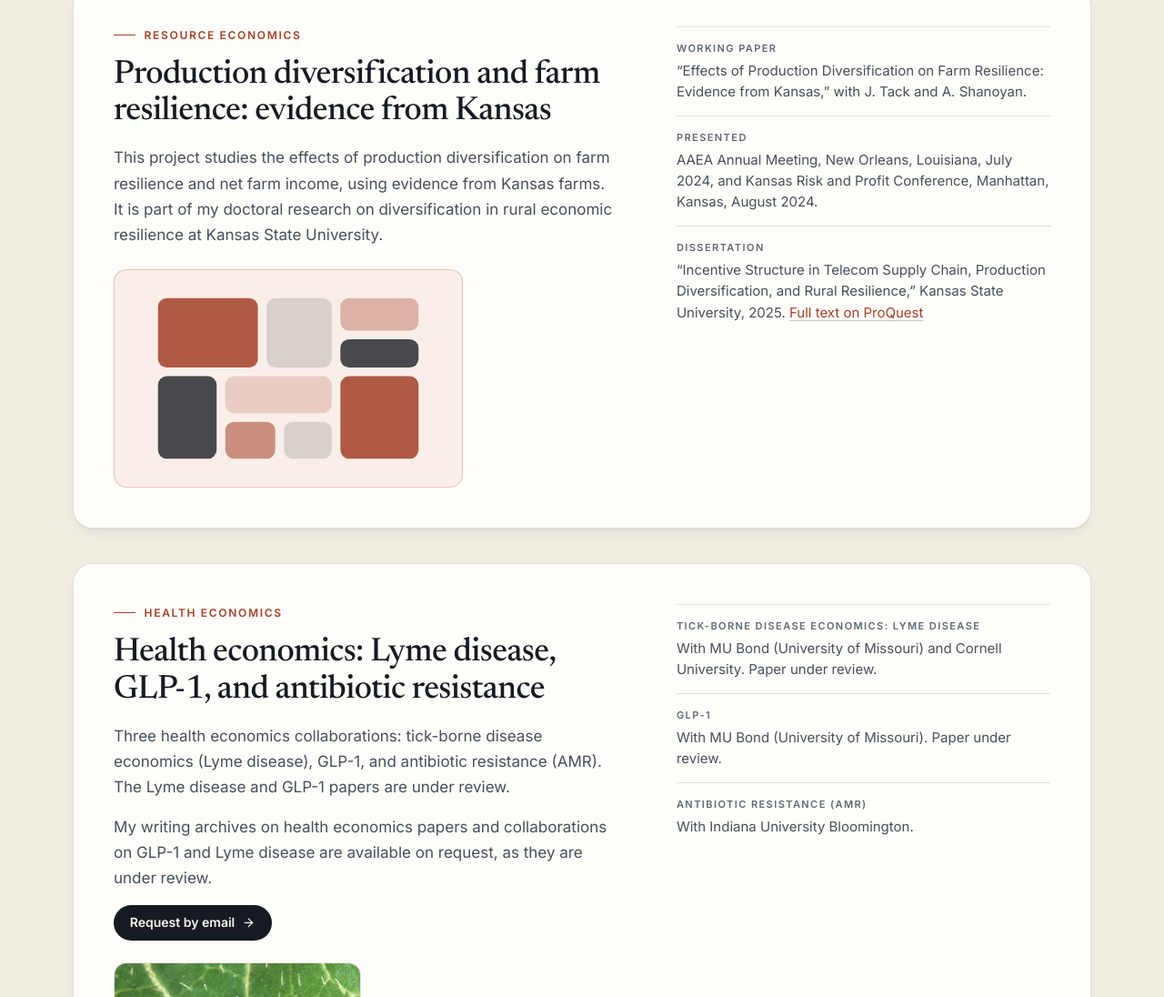
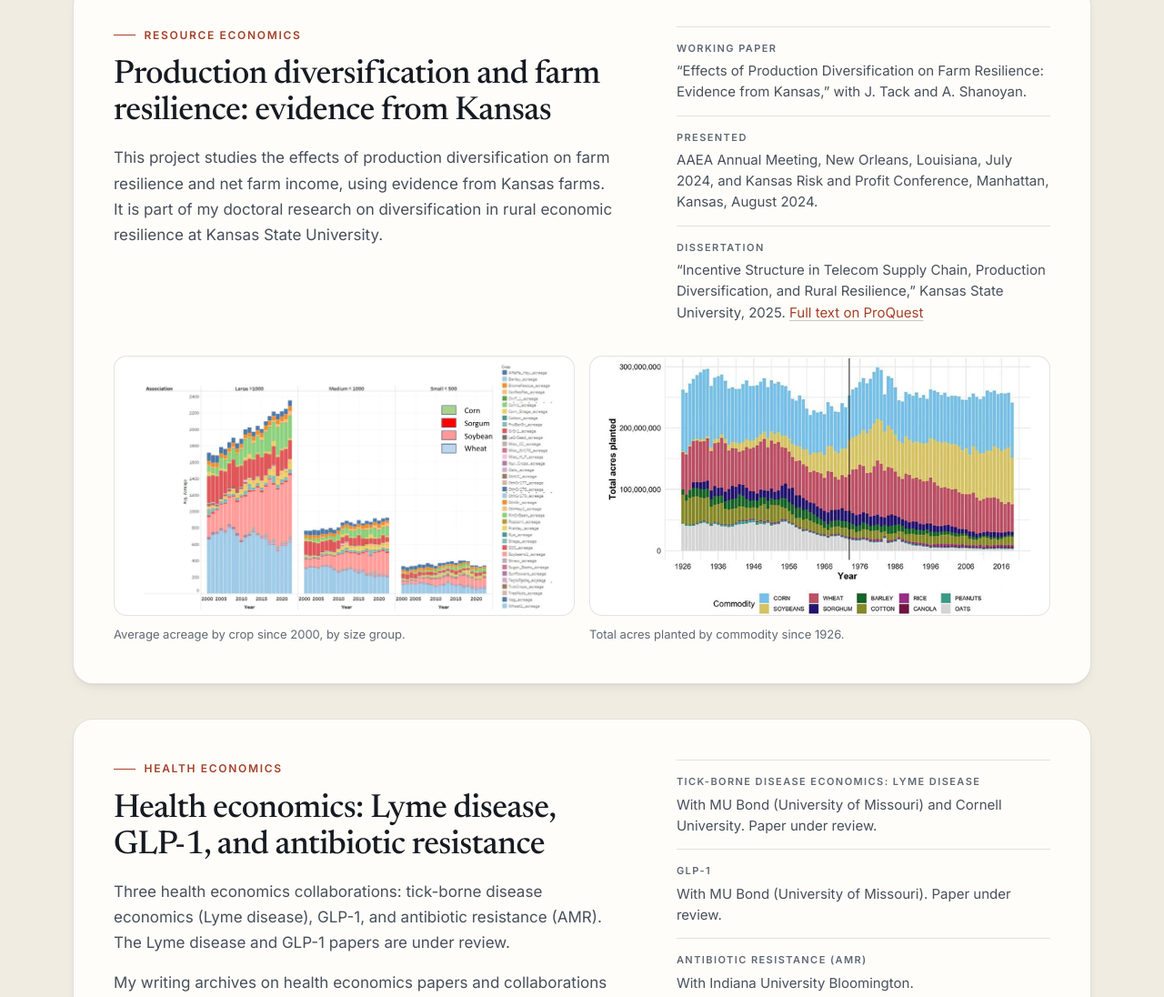
Before and after one commit to prinkashar/prinkashar.github.io, a plain HTML site: page projects.html in a window 1280 px wide. Shown: the part 1511-2607 px from the top of the page at 91% size. Drawn offline with Linux system fonts and the light colour scheme.

Commit message:
Update website
Co-Authored-By: Claude Opus 5.5 <noreply@anthropic.com>

```diff
--- a/assets/css/style.css
+++ b/assets/css/style.css
@@ -959,19 +959,6 @@ a.card--media:hover .card__media img {
   transform: scale(1.035);
 }
 
-.card__media--art {
-  display: grid;
-  place-items: center;
-  background: var(--feature);
-  color: var(--accent);
-}
-
-.card__media--art svg {
-  display: block;
-  width: 100%;
-  height: 100%;
-}
-
 /* photographs are framed on their subject rather than on their top edge */
 .card__media--photo img {
   object-position: 50% 55%;
@@ -1437,22 +1424,6 @@ figcaption {
 .project__intro p:not(.eyebrow) {
   margin-top: 1rem;
   color: var(--ink-2);
-}
-
-.project__art {
-  max-width: 24rem;
-  margin-top: 1.5rem;
-  aspect-ratio: 16 / 10;
-  overflow: hidden;
-  border: 1px solid var(--feature-line);
-  border-radius: var(--radius);
-  background: var(--feature);
-}
-
-.project__art svg {
-  display: block;
-  width: 100%;
-  height: 100%;
 }
 
 .project__photo {
--- a/projects.html
+++ b/projects.html
@@ -148,21 +148,6 @@
               <p class="eyebrow">Resource economics</p>
               <h2>Production diversification and farm resilience: evidence from Kansas</h2>
               <p>This project studies the effects of production diversification on farm resilience and net farm income, using evidence from Kansas farms. It is part of my doctoral research on diversification in rural economic resilience at Kansas State University.</p>
-              <div class="project__art" aria-hidden="true">
-                <svg viewBox="0 0 320 200" preserveAspectRatio="xMidYMid slice" focusable="false">
-                  <g transform="translate(40 26)">
-                    <rect width="92" height="64" rx="8" fill="#a3412a" fill-opacity=".85"/>
-                    <rect x="100" width="60" height="64" rx="8" fill="#161b22" fill-opacity=".14"/>
-                    <rect x="168" width="72" height="30" rx="8" fill="#a3412a" fill-opacity=".35"/>
-                    <rect x="168" y="38" width="72" height="26" rx="8" fill="#161b22" fill-opacity=".78"/>
-                    <rect y="72" width="54" height="76" rx="8" fill="#161b22" fill-opacity=".78"/>
-                    <rect x="62" y="72" width="98" height="34" rx="8" fill="#a3412a" fill-opacity=".2"/>
-                    <rect x="62" y="114" width="46" height="34" rx="8" fill="#a3412a" fill-opacity=".55"/>
-                    <rect x="116" y="114" width="44" height="34" rx="8" fill="#161b22" fill-opacity=".14"/>
-                    <rect x="168" y="72" width="72" height="76" rx="8" fill="#a3412a" fill-opacity=".85"/>
-                  </g>
-                </svg>
-              </div>
             </div>
             <dl class="facts">
               <div>
@@ -178,6 +163,22 @@
                 <dd>“Incentive Structure in Telecom Supply Chain, Production Diversification, and Rural Resilience,” Kansas State University, 2025. <a href="https://www.proquest.com/docview/3245399807" target="_blank" rel="noopener">Full text on ProQuest</a></dd>
               </div>
             </dl>
+          </div>
+          <div class="gallery gallery--wide">
+            <figure class="shot">
+              <a href="assets/img/research/diversification-farm-size.webp" data-lightbox="diversification" data-caption="Average acreage by crop since 2000, in three size groups: large (over 1,000), medium (under 1,000), and small (under 500).">
+                <img src="assets/img/research/diversification-farm-size.webp" width="928" height="575" loading="lazy" decoding="async" alt="Three panels of stacked bar charts showing average acreage by crop each year since 2000 for large, medium, and small groups. Wheat, soybeans, sorghum, and corn make up most of the acreage, and the large group’s total rises over time.">
+                <span class="shot__zoom" aria-hidden="true"><svg viewBox="0 0 24 24" fill="none" stroke="currentColor" stroke-width="2" stroke-linecap="round" stroke-linejoin="round"><path d="M15 3h6v6"/><path d="M9 21H3v-6"/><path d="M21 3l-7 7"/><path d="M3 21l7-7"/></svg></span>
+              </a>
+              <figcaption>Average acreage by crop since 2000, by size group.</figcaption>
+            </figure>
+            <figure class="shot">
+              <a href="assets/img/research/diversification-acres.webp" data-lightbox="diversification" data-caption="Total acres planted by commodity since 1926.">
+                <img src="assets/img/research/diversification-acres.webp" width="642" height="391" loading="lazy" decoding="async" alt="Stacked bar chart of total acres planted each year since 1926, by commodity: corn, soybeans, wheat, sorghum, barley, cotton, rice, canola, peanuts, and oats.">
+                <span class="shot__zoom" aria-hidden="true"><svg viewBox="0 0 24 24" fill="none" stroke="currentColor" stroke-width="2" stroke-linecap="round" stroke-linejoin="round"><path d="M15 3h6v6"/><path d="M9 21H3v-6"/><path d="M21 3l-7 7"/><path d="M3 21l7-7"/></svg></span>
+              </a>
+              <figcaption>Total acres planted by commodity since 1926.</figcaption>
+            </figure>
           </div>
         </article>
 
```
Also changed, not shown: index.html (+2 -14 lines), assets/img/research/diversification-acres.webp (added), assets/img/research/diversification-farm-size-chart.webp (added), assets/img/research/diversification-farm-size.webp (added), 1 other file.
